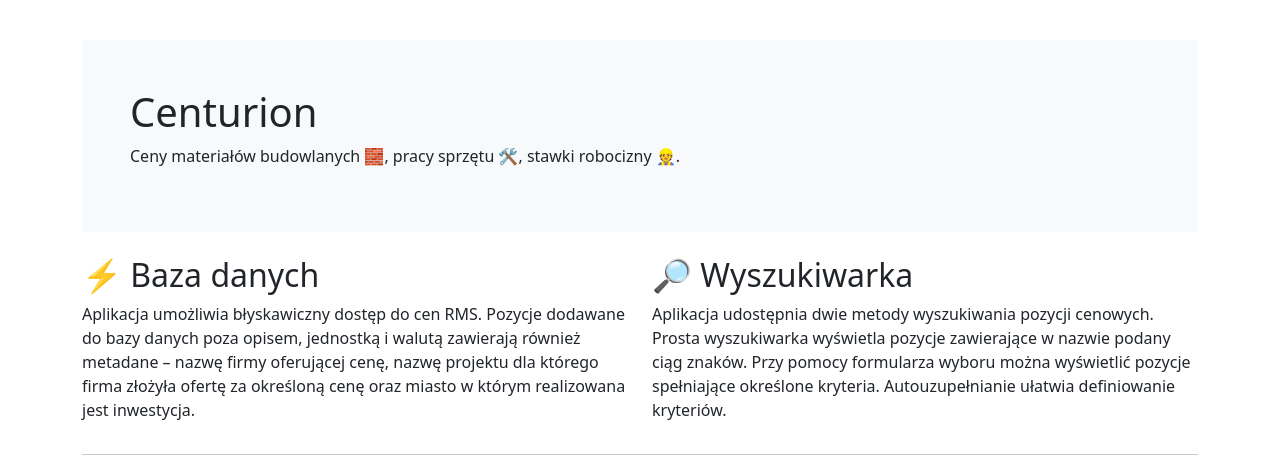
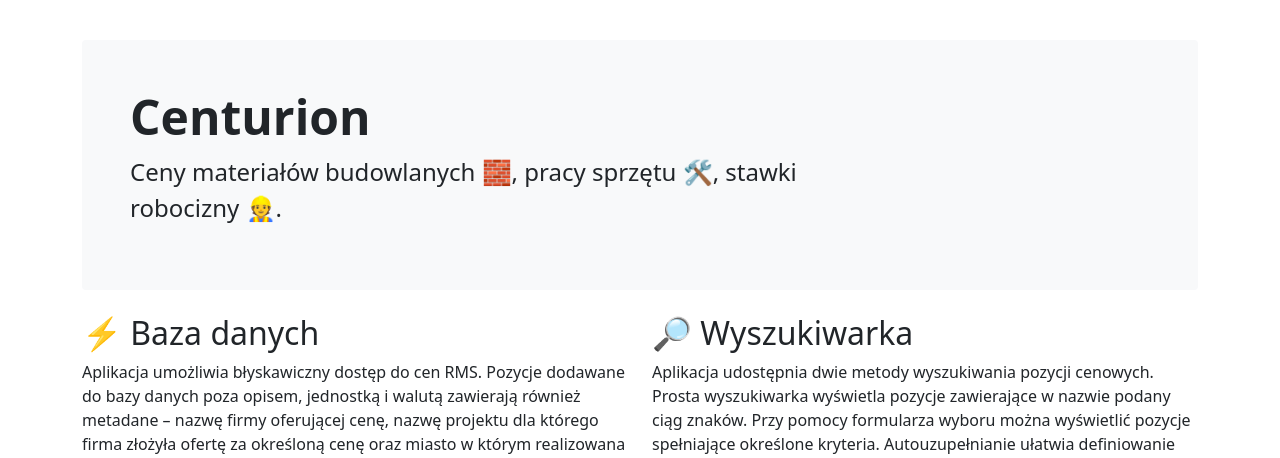
Before and after one commit to krysros/centurion, a Python web app: template centurion/templates/home.mako in a window 1280 px wide. Shown: the part 56-514 px from the top of the page. Run offline with Mako, Linux system fonts and the light colour scheme; the template is opened without the code that fills it, so the values that code supplies are empty; some libraries are stand-ins or nearby versions.

Commit message:
Bigger fonts

```diff
--- a/centurion/templates/home.mako
+++ b/centurion/templates/home.mako
@@ -2,8 +2,8 @@
 
 <div class="container mb-4">
   <div class="bg-light p-5 rounded">
-    <h1>Centurion</h1>
-    <p>Ceny materiałów budowlanych 🧱, pracy sprzętu 🛠️, stawki robocizny 👷.</p>
+    <h1 class="display-5 fw-bold">Centurion</h1>
+    <p class="col-md-8 fs-4">Ceny materiałów budowlanych 🧱, pracy sprzętu 🛠️, stawki robocizny 👷.</p>
   </div>
 </div>
 
```
